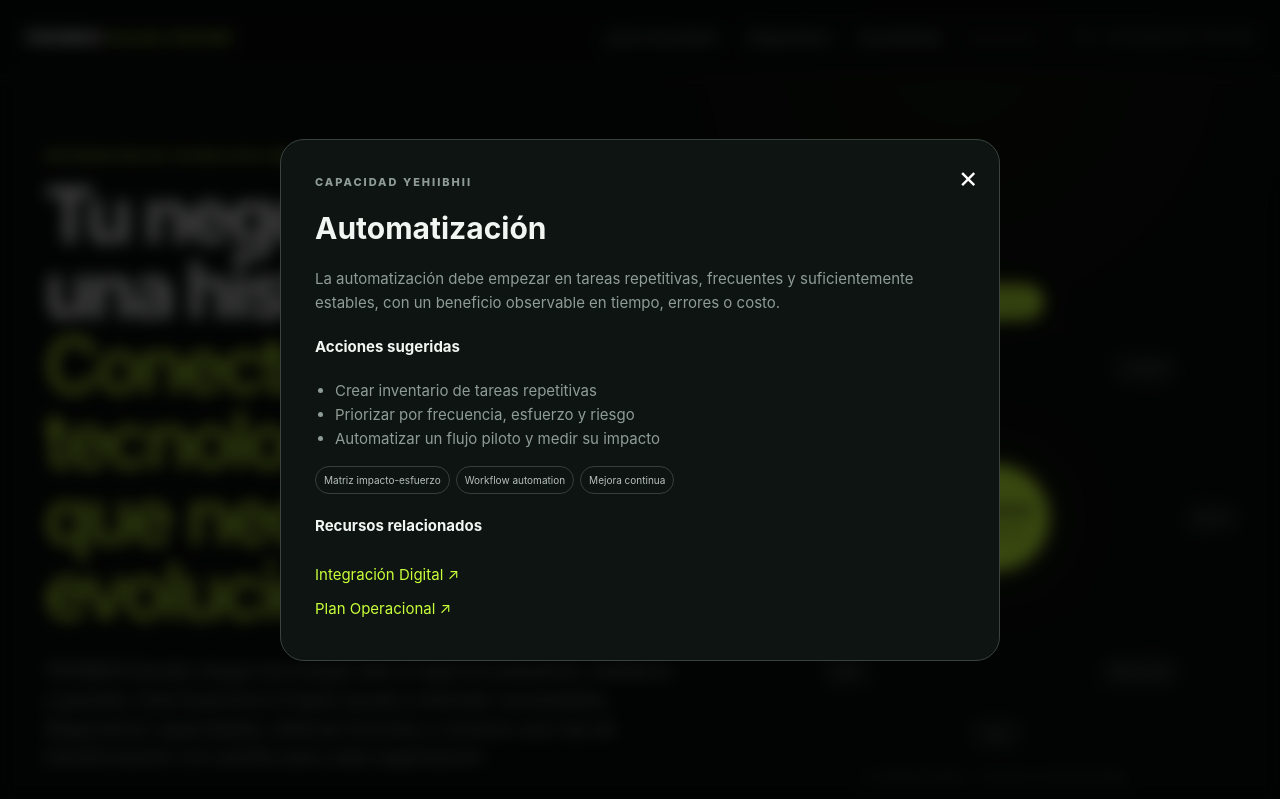
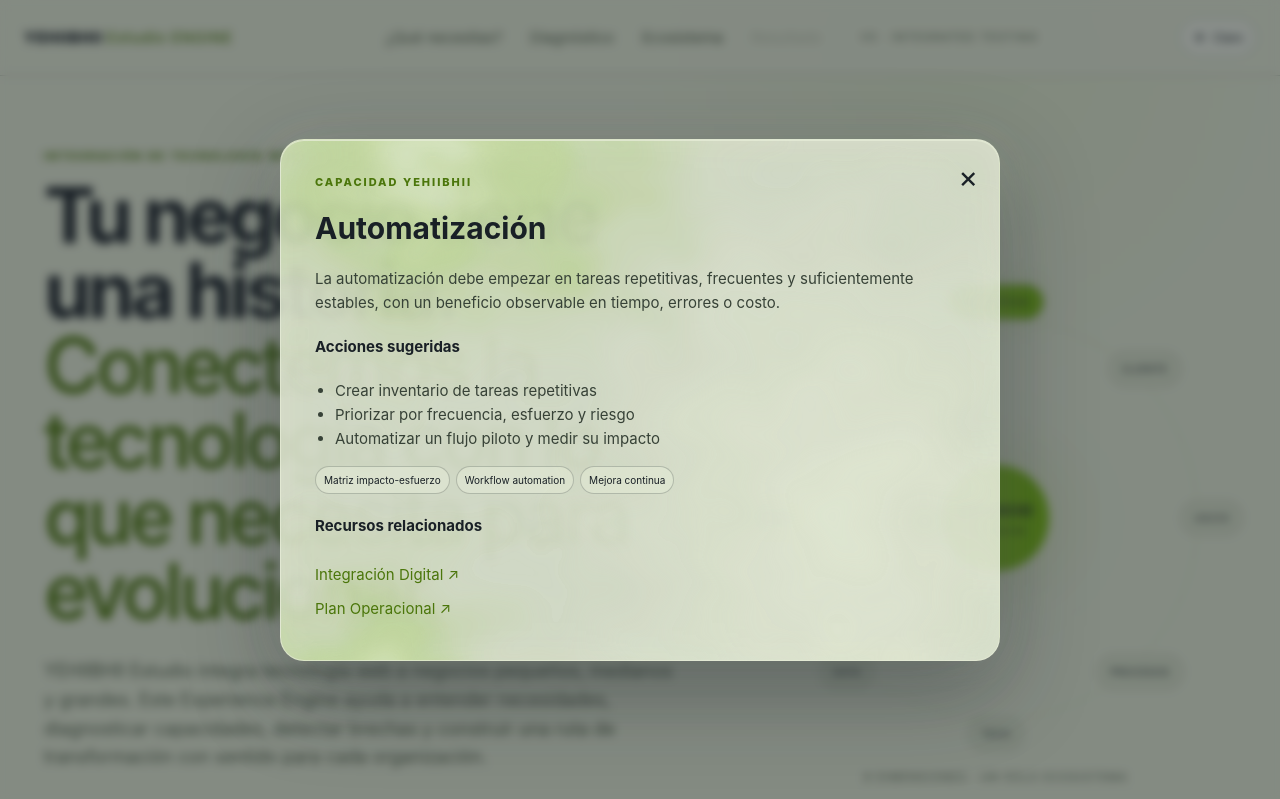
Before and after one commit to DanyVeneno/ybestudioengine, a plain HTML site: page index.html in a window 1280 px wide. Both pictures are taken after a click on the button "AUTO". Shown: the top 799 px of the page. Drawn offline with Linux system fonts and the light colour scheme.

Commit message:
cambios akl  modal y modo claro oscuro

```diff
--- a/css/animations.css
+++ b/css/animations.css
@@ -1 +1 @@
-@keyframes breathe{0%,100%{box-shadow:0 0 45px rgba(201,255,57,.10)}50%{box-shadow:0 0 75px rgba(201,255,57,.20)}}@keyframes ringturn{to{transform:rotate(360deg)}}@keyframes float{0%,100%{margin-top:0}50%{margin-top:-7px}}@keyframes enter{from{opacity:0;transform:translateY(14px)}to{opacity:1;transform:none}}.core{animation:breathe 5s ease-in-out infinite}.r2{animation:ringturn 45s linear infinite}.orbit-wrap{animation:float 8s ease-in-out infinite}.view.active .reveal,.view.active .section-head,.view.active .assessment-shell,.view.active .result-hero{animation:enter .55s ease both}.question-card.swap{animation:enter .3s ease both}.intent-card,.eco-card,.knowledge-card,.road-step{animation:enter .4s ease both}@media(prefers-reduced-motion:reduce){*,*::before,*::after{animation:none!important;transition:none!important;scroll-behavior:auto!important}}
+@keyframes breathe{0%,100%{box-shadow:0 0 45px rgba(123,190,17,.10)}50%{box-shadow:0 0 75px rgba(123,190,17,.20)}}@keyframes ringturn{to{transform:rotate(360deg)}}@keyframes float{0%,100%{margin-top:0}50%{margin-top:-7px}}@keyframes enter{from{opacity:0;transform:translateY(14px)}to{opacity:1;transform:none}}.core{animation:breathe 5s ease-in-out infinite}.r2{animation:ringturn 45s linear infinite}.orbit-wrap{animation:float 8s ease-in-out infinite}.view.active .reveal,.view.active .section-head,.view.active .assessment-shell,.view.active .result-hero{animation:enter .55s ease both}.question-card.swap{animation:enter .3s ease both}.intent-card,.eco-card,.knowledge-card,.road-step{animation:enter .4s ease both}@media(prefers-reduced-motion:reduce){*,*::before,*::after{animation:none!important;transition:none!important;scroll-behavior:auto!important}}
--- /dev/null
+++ b/css/modal.css
@@ -0,0 +1,53 @@
+/* Translucent glass with a softly blurred fractal texture. */
+.modal {
+  background: rgba(25, 32, 38, .48);
+  -webkit-backdrop-filter: blur(5px);
+  backdrop-filter: blur(5px);
+}
+
+.modal-card {
+  background-color: rgba(230, 237, 215, .86);
+  color: var(--brand-dark);
+  color-scheme: light;
+  background-image: url('../assets/modal-fractal.svg');
+  background-position: center;
+  background-size: cover;
+  border-color: rgba(230, 237, 215, .65);
+  -webkit-backdrop-filter: blur(18px) saturate(125%);
+  backdrop-filter: blur(18px) saturate(125%);
+  box-shadow:
+    0 28px 90px rgba(25, 32, 38, .4),
+    0 0 40px rgba(230, 237, 215, .12),
+    inset 0 1px 0 rgba(230, 237, 215, .8);
+}
+
+.modal-card p,
+.modal-card li {
+  color: #374237;
+}
+
+.modal-card .eyebrow {
+  color: #4b760b;
+}
+
+.modal-card .tag {
+  background: rgba(230, 237, 215, .5);
+  border-color: rgba(25, 32, 38, .22);
+  color: var(--brand-dark);
+}
+
+.modal-card .resource-link { color: #4b760b; }
+.modal-close { color: var(--brand-dark); }
+.modal-card a:focus-visible,
+.modal-close:focus-visible { outline-color: #4b760b; }
+
+.modal-close:hover,
+.modal-close:focus-visible {
+  color: #4b760b;
+}
+
+@supports not ((backdrop-filter: blur(1px)) or (-webkit-backdrop-filter: blur(1px))) {
+  .modal-card {
+    background-color: #E6EDD7;
+  }
+}
--- /dev/null
+++ b/css/theme.css
@@ -0,0 +1,64 @@
+:root {
+  --brand-dark: #192026;
+  --brand-green: #7BBE11;
+  --brand-light: #E6EDD7;
+  --bg: var(--brand-dark);
+  --panel: #202930;
+  --panel2: #28333c;
+  --text: var(--brand-light);
+  --muted: #b3beaa;
+  --lime: var(--brand-green);
+  --accent: var(--brand-green);
+  --line: rgba(230, 237, 215, .2);
+  --soft: rgba(123, 190, 17, .12);
+  --header-bg: rgba(25, 32, 38, .88);
+  --field-bg: rgba(25, 32, 38, .65);
+  color-scheme: dark;
+}
+
+:root[data-theme="light"] {
+  --bg: var(--brand-light);
+  --panel: #f0f4e7;
+  --panel2: #dce5cc;
+  --text: var(--brand-dark);
+  --muted: #505e47;
+  --accent: #4b760b;
+  --line: rgba(25, 32, 38, .22);
+  --header-bg: rgba(230, 237, 215, .9);
+  --field-bg: rgba(230, 237, 215, .7);
+  color-scheme: light;
+}
+
+.theme-toggle {
+  display: inline-flex;
+  align-items: center;
+  justify-content: center;
+  gap: 7px;
+  flex-shrink: 0;
+  margin-left: auto;
+  padding: 8px 12px;
+  border: 1px solid var(--line);
+  border-radius: 999px;
+  background: var(--panel);
+  color: var(--text);
+  font-size: 12px;
+  cursor: pointer;
+}
+
+.theme-toggle:hover { border-color: var(--lime); }
+button:focus-visible, a:focus-visible {
+  outline: 2px solid var(--accent);
+  outline-offset: 4px;
+}
+
+.context-field input::placeholder,
+.context-field textarea::placeholder { color: var(--muted); opacity: 1; }
+
+@media (max-width: 1150px) {
+  .site-header { gap: 12px; }
+  .version { display: none; }
+}
+
+@media (max-width: 580px) {
+  .theme-toggle { padding: 8px 10px; font-size: 11px; }
+}
--- a/index.html
+++ b/index.html
@@ -8,8 +8,11 @@
       content="YEHIIBHII Experience Engine V5 — diagnóstico, conocimiento y ruta de transformación digital."
     />
     <title>YEHIIBHII Experience Engine V5</title>
+    <script src="js/theme.js"></script>
     <link rel="stylesheet" href="css/styles.css" />
     <link rel="stylesheet" href="css/animations.css" />
+    <link rel="stylesheet" href="css/theme.css" />
+    <link rel="stylesheet" href="css/modal.css" />
   </head>
   <body>
     <header class="site-header">
@@ -23,6 +26,10 @@
         <button data-nav="results" id="resultNav" disabled>Resultado</button>
       </nav>
       <div class="version">V5 · INTEGRATED TESTING</div>
+      <button class="theme-toggle" id="themeToggle" type="button" aria-label="Activar modo claro" aria-pressed="true">
+        <span data-theme-icon aria-hidden="true">☾</span>
+        <span data-theme-label>Oscuro</span>
+      </button>
     </header>
     <main id="app">
       <section class="view active hero" id="home">
--- /dev/null
+++ b/js/theme.js
@@ -0,0 +1,35 @@
+(() => {
+  const key = 'ybe-v5-theme';
+  const root = document.documentElement;
+  const system = window.matchMedia('(prefers-color-scheme: dark)');
+  let preference = null;
+  try {
+    const saved = localStorage.getItem(key);
+    if (saved === 'light' || saved === 'dark') preference = saved;
+  } catch {}
+
+  function apply(theme) {
+    root.dataset.theme = theme;
+    const toggle = document.getElementById('themeToggle');
+    if (!toggle) return;
+    const dark = theme === 'dark';
+    toggle.setAttribute('aria-pressed', String(dark));
+    toggle.setAttribute('aria-label', dark ? 'Activar modo claro' : 'Activar modo oscuro');
+    toggle.title = dark ? 'Activar modo claro' : 'Activar modo oscuro';
+    toggle.querySelector('[data-theme-icon]').textContent = dark ? '☾' : '☀';
+    toggle.querySelector('[data-theme-label]').textContent = dark ? 'Oscuro' : 'Claro';
+  }
+
+  apply(preference || (system.matches ? 'dark' : 'light'));
+  document.addEventListener('DOMContentLoaded', () => {
+    apply(root.dataset.theme);
+    document.getElementById('themeToggle').addEventListener('click', () => {
+      preference = root.dataset.theme === 'dark' ? 'light' : 'dark';
+      apply(preference);
+      try { localStorage.setItem(key, preference); } catch {}
+    });
+  });
+  system.addEventListener('change', event => {
+    if (!preference) apply(event.matches ? 'dark' : 'light');
+  });
+})();
```
Also changed, not shown: assets/modal-fractal.svg (added), css/styles.css.
